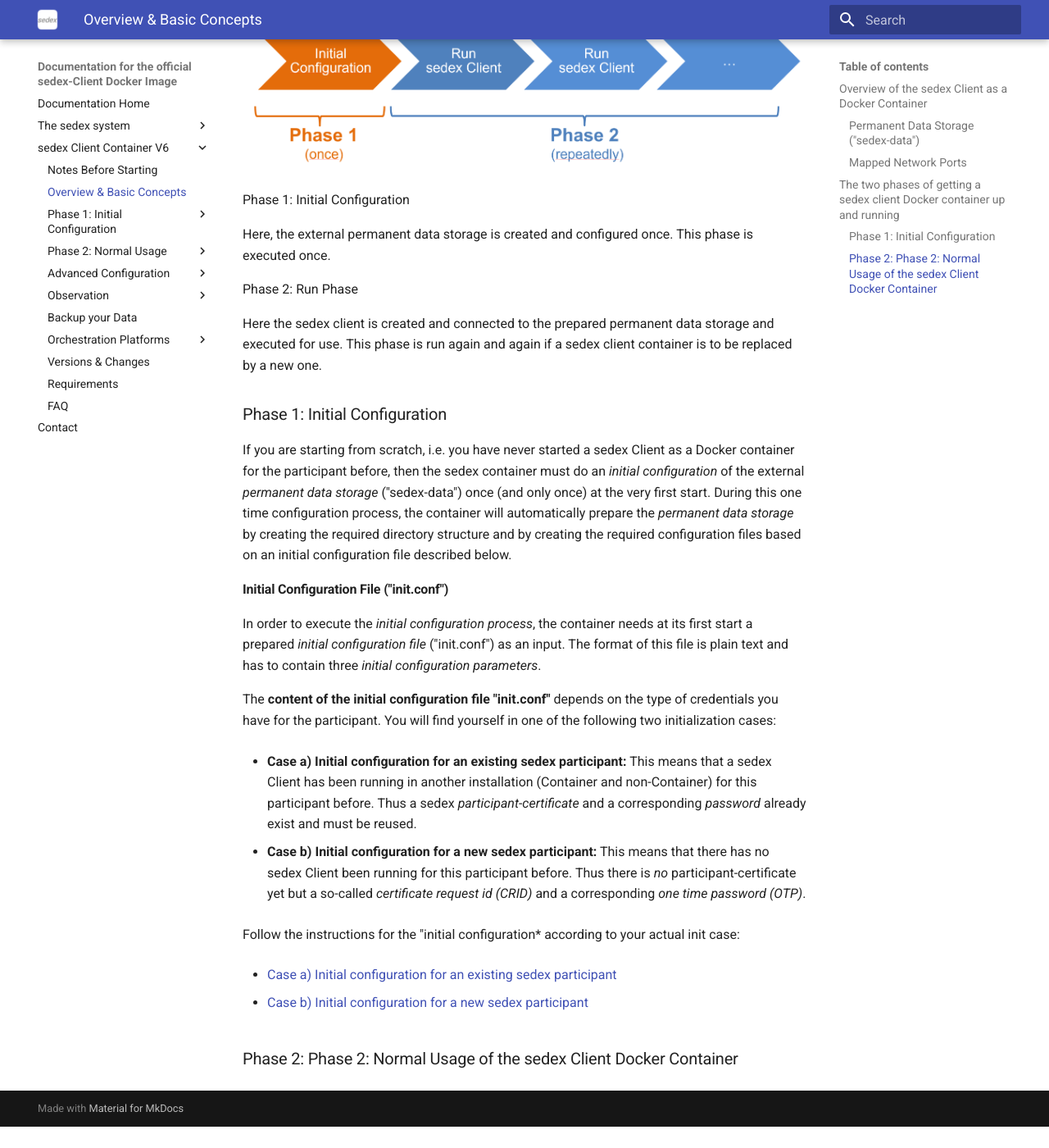
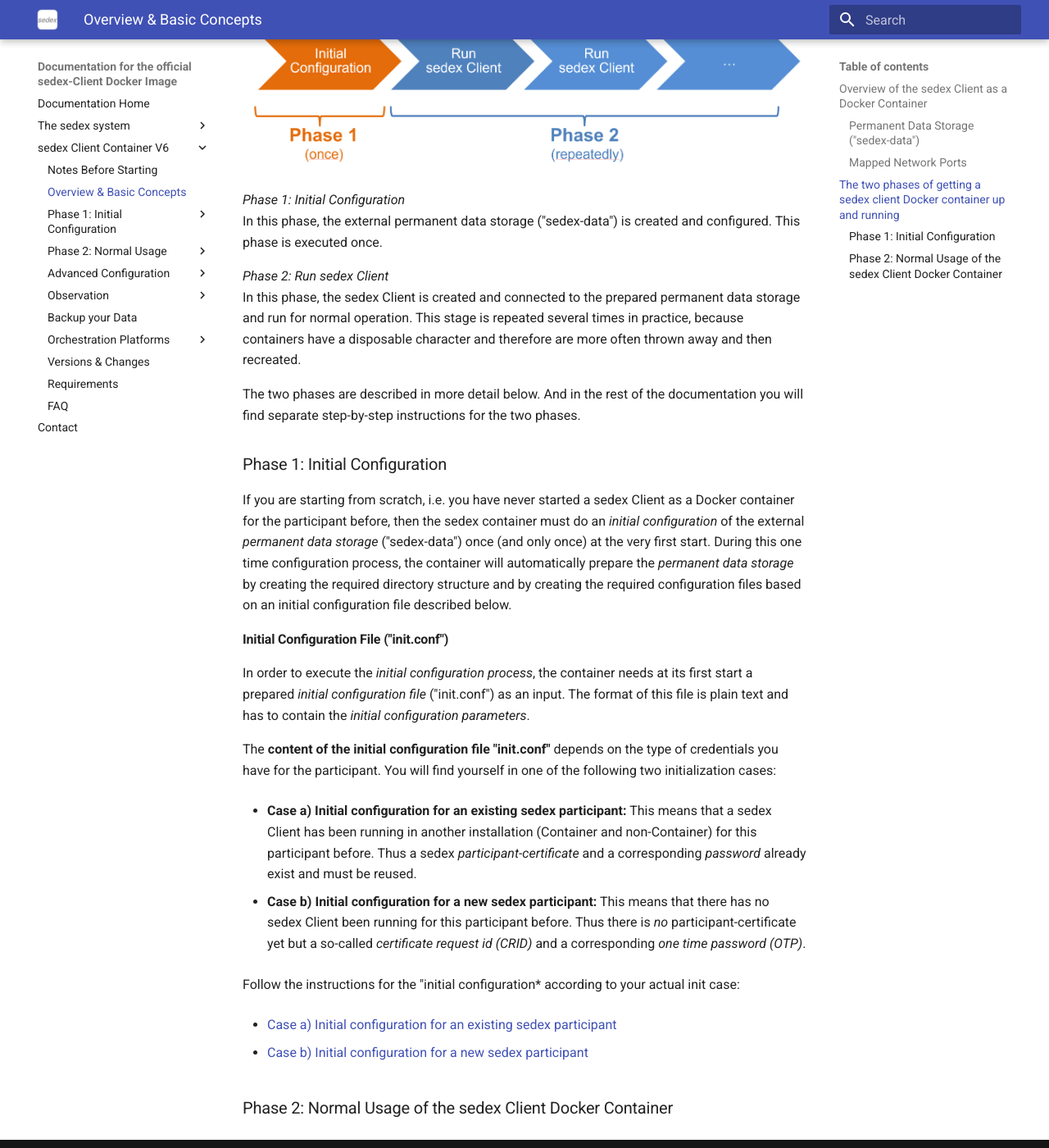
Before and after one commit to sedexch/sedexch.github.io, an MkDocs documentation site: the page built from docs/client-container-v6/basic-concepts.md, in a window 1280 px wide and 1400 px high, scrolled down 2959 px. Shown: the whole window at 82% size. Built offline with MkDocs 1.6.1 and Material for MkDocs 9.7.7, drawn with Linux system fonts in a browser that asks for light colours; before the commit the page ends 4333 px from its top, so only the background shows below that.

Commit message:
Improve documentation.

```diff
--- a/docs/client-container-v6/basic-concepts.md
+++ b/docs/client-container-v6/basic-concepts.md
@@ -78,14 +78,13 @@
 
 ![The two phases of getting a sedex client Docker container up and running](/assets/v6/phase-1-and-phase-2.png)
 
-Phase 1: Initial Configuration
+*Phase 1: Initial Configuration<br />*
+In this phase, the external permanent data storage ("sedex-data") is created and configured. This phase is executed once.
 
-Here, the external permanent data storage is created and configured once. This phase is executed once.
+*Phase 2: Run sedex Client<br />*
+In this phase, the sedex Client is created and connected to the prepared permanent data storage and run for normal operation. This stage is repeated several times in practice, because containers have a disposable character and therefore are more often thrown away and then recreated.
 
-Phase 2: Run Phase
-
-Here the sedex client is created and connected to the prepared permanent data storage and executed for use. This phase is run again and again if a sedex client container is to be replaced by a new one.
-
+The two phases are described in more detail below. And in the rest of the documentation you will find separate step-by-step instructions for the two phases.
 
 
 <a name="Phase_1_Initial_Configuration"></a>
@@ -99,7 +98,7 @@
 #### Initial Configuration File ("init.conf")
 
 In order to execute the *initial configuration process*, the container needs at its first start a prepared *initial configuration file* ("init.conf") as an input.
-The format of this file is plain text and has to contain three *initial configuration parameters*.
+The format of this file is plain text and has to contain the *initial configuration parameters*.
 
 
 The **content of the initial configuration file "init.conf"** depends on the type of credentials you have for the participant. You will find yourself in one of the following two initialization cases:
@@ -118,4 +117,4 @@
 
 
 <a name="Phase_2_Normal_Usage"></a>
-### Phase 2: Phase 2: Normal Usage of the sedex Client Docker Container
+### Phase 2: Normal Usage of the sedex Client Docker Container
```
